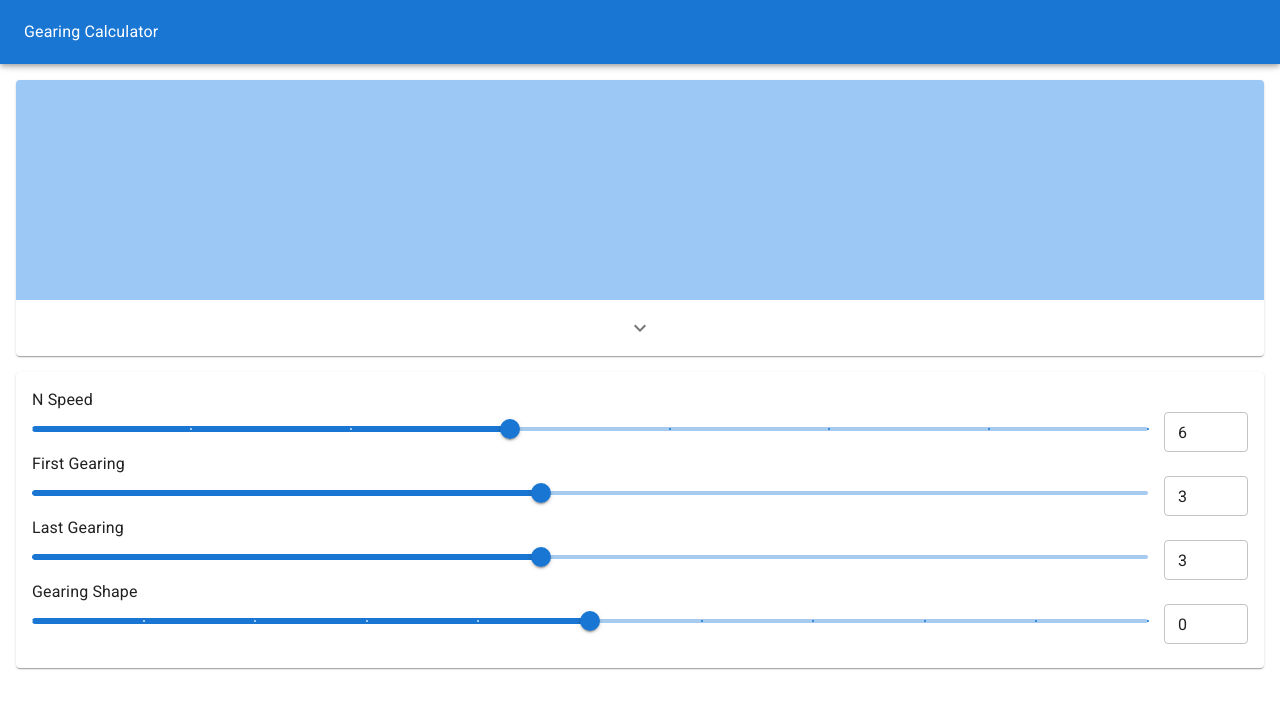
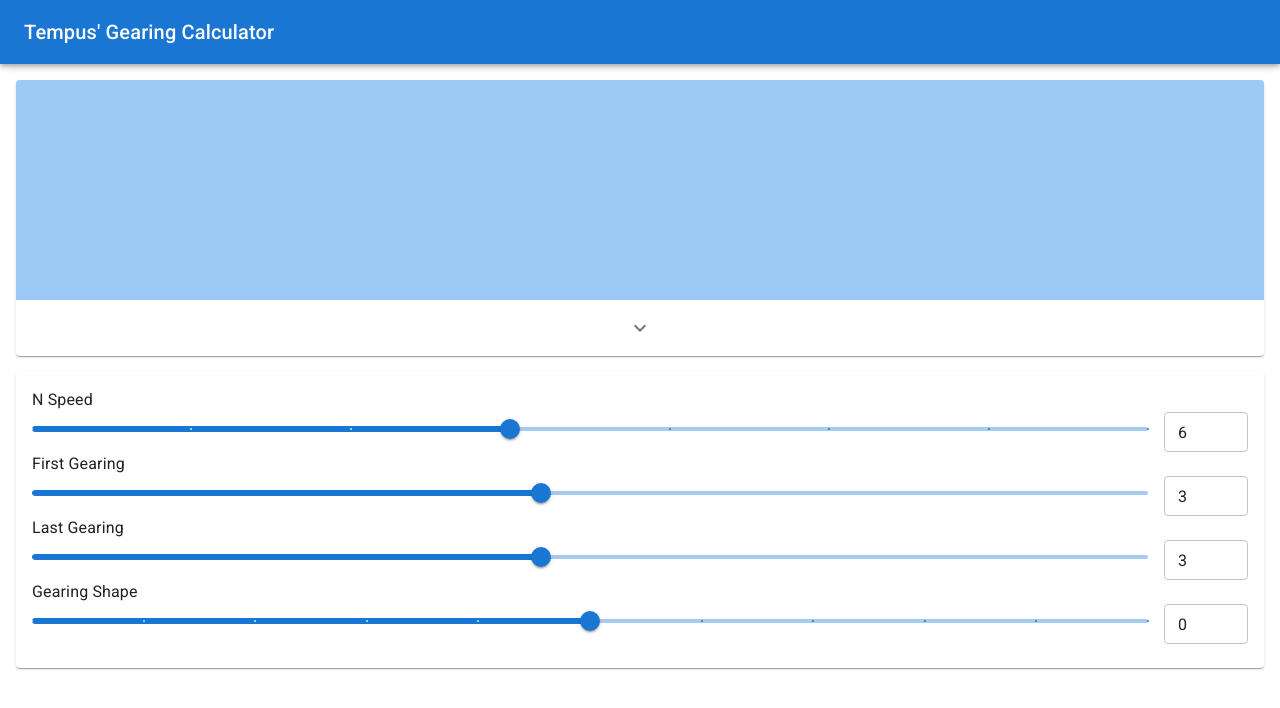
Before and after one commit to tempus157/gearing-calculator, a Next.js app: page / in a window 1280 px wide. Shown: the top 708 px of the page. Built offline with nearby package versions, Linux system fonts and the light colour scheme.

Commit message:
Change titlebar text

```diff
--- a/src/components/TitleBar.tsx
+++ b/src/components/TitleBar.tsx
@@ -1,4 +1,4 @@
-import { AppBar, styled, Toolbar } from "@mui/material";
+import { AppBar, styled, Toolbar, Typography } from "@mui/material";
 
 interface TitleBarProps {
   text: string;
@@ -10,7 +10,9 @@ function TitleBar({ text }: TitleBarProps) {
   return (
     <>
       <AppBar>
-        <Toolbar>{text}</Toolbar>
+        <Toolbar>
+          <Typography variant="h6">{text}</Typography>
+        </Toolbar>
       </AppBar>
       <Offset />
     </>
--- a/src/pages/index.tsx
+++ b/src/pages/index.tsx
@@ -12,7 +12,7 @@ const Home: NextPage = () => {
         title="Gearing Calculator"
         description="A simple gearing calculator for Forza Horizon"
       />
-      <TitleBar text="Gearing Calculator" />
+      <TitleBar text="Tempus' Gearing Calculator" />
       <Stack spacing={2} m={2}>
         <OutputCard />
         <InputCard />
```
